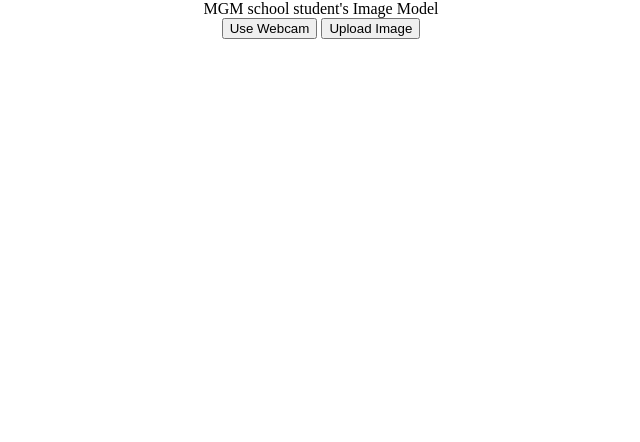
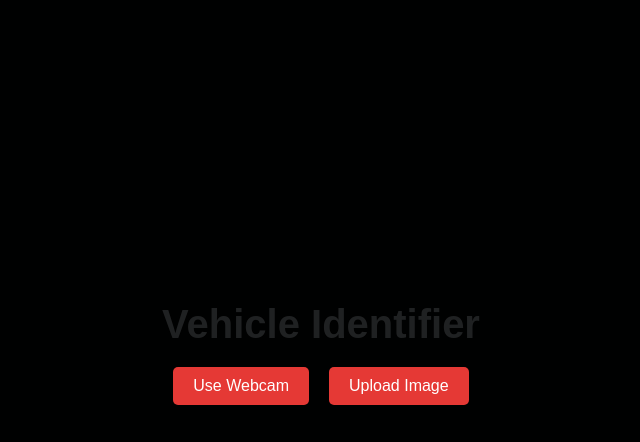
Before and after one commit to VisheshAIModel/AIPROJECT, a plain HTML site: page Tensorflow2.html in a window 1280 px wide. Shown: the whole page, without its empty margins (319-959 px from the left). Drawn offline with Linux system fonts and the light colour scheme.

Commit message:
Update Tensorflow2.html

```diff
--- a/Tensorflow2.html
+++ b/Tensorflow2.html
@@ -3,18 +3,71 @@
 <head>
     <meta charset="UTF-8">
     <meta name="viewport" content="width=device-width, initial-scale=1.0">
-    <title>AI Model Input</title>
+    <title>Vehicle Identifier</title>
     <script src="https://cdn.jsdelivr.net/npm/@tensorflow/tfjs@latest/dist/tf.min.js"></script>
     <script src="https://cdn.jsdelivr.net/npm/@teachablemachine/image@latest/dist/teachablemachine-image.min.js"></script>
+    <style>
+        body {
+            background-color: rgb(0, 1, 1); /* Close to black */
+            color: rgb(31, 33, 34); /* Dark gray */
+            font-family: 'Arial', sans-serif;
+            text-align: center;
+            margin: 0;
+            display: flex;
+            flex-direction: column;
+            align-items: center;
+            justify-content: center;
+            height: 100vh;
+        }
+        h1 {
+            font-size: 2.5rem;
+            margin-bottom: 20px;
+        }
+        .button-container {
+            display: flex;
+            justify-content: center;
+            gap: 20px;
+            margin-bottom: 20px;
+        }
+        button {
+            background-color: #e53935;
+            color: #fff;
+            border: none;
+            padding: 10px 20px;
+            cursor: pointer;
+            font-size: 1rem;
+            border-radius: 5px;
+            transition: background-color 0.3s ease;
+        }
+        button:hover {
+            background-color: #b71c1c;
+        }
+        #webcam-container, #image-container {
+            margin: 20px auto;
+            display: flex;
+            justify-content: center;
+            align-items: center;
+        }
+        #label-container {
+            margin-top: 20px;
+            color: rgb(31, 33, 34); /* Dark gray for labels */
+            font-size: 1rem;
+        }
+        input[type="file"] {
+            display: none;
+        }
+    </style>
 </head>
-<body style="text-align: center; display: block; margin: auto;">
-    <div>MGM school student's Image Model</div>
-    <button type="button" onclick="useWebcam()">Use Webcam</button>
-    <button type="button" onclick="uploadImage()">Upload Image</button>
-    <input type="file" id="image-upload" style="display:none;" accept="image/*" onchange="handleImageUpload(event)">
+<body>
+    <h1>Vehicle Identifier</h1>
+    <div class="button-container">
+        <button type="button" onclick="useWebcam()">Use Webcam</button>
+        <button type="button" onclick="uploadImage()">Upload Image</button>
+    </div>
+    <input type="file" id="image-upload" accept="image/*" onchange="handleImageUpload(event)">
     <div id="webcam-container"></div>
     <div id="image-container"></div>
-    <div id="label-container" style="width: 150px;"></div>
+    <div id="label-container"></div>
 
     <script type="text/javascript">
         const URL = "./";
@@ -70,7 +123,6 @@
                 reader.onload = async function (e) {
                     const imgElement = document.createElement("img");
                     imgElement.src = e.target.result;
-                    //imgElement.width = 200;
                     imgElement.height = 200;
 
                     const imageContainer = document.getElementById("image-container");
@@ -78,8 +130,8 @@
                     imageContainer.appendChild(imgElement);
 
                     const prediction = await model.predict(imgElement);
-                    updateLabels(prediction)
-                    console.log(prediction);;
+                    updateLabels(prediction);
+                    console.log(prediction);
                 };
                 reader.readAsDataURL(file);
             }
```
